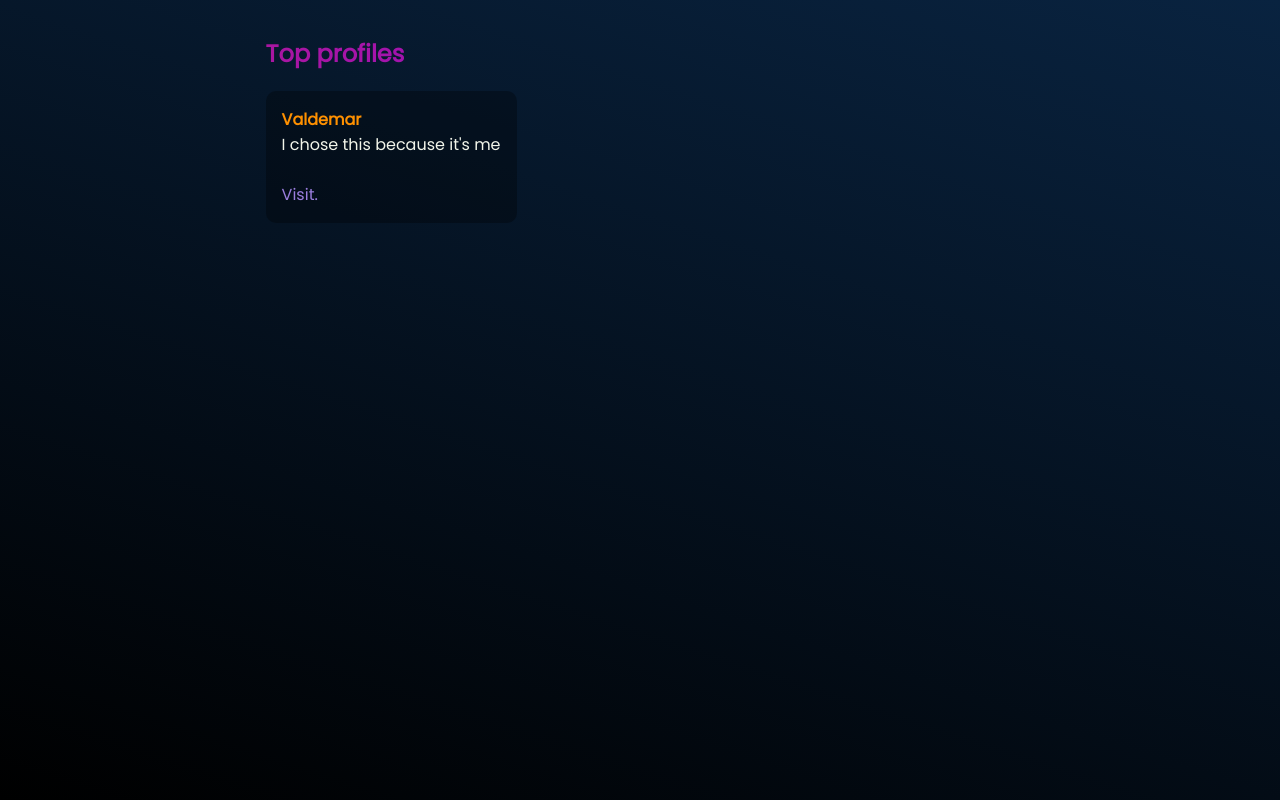
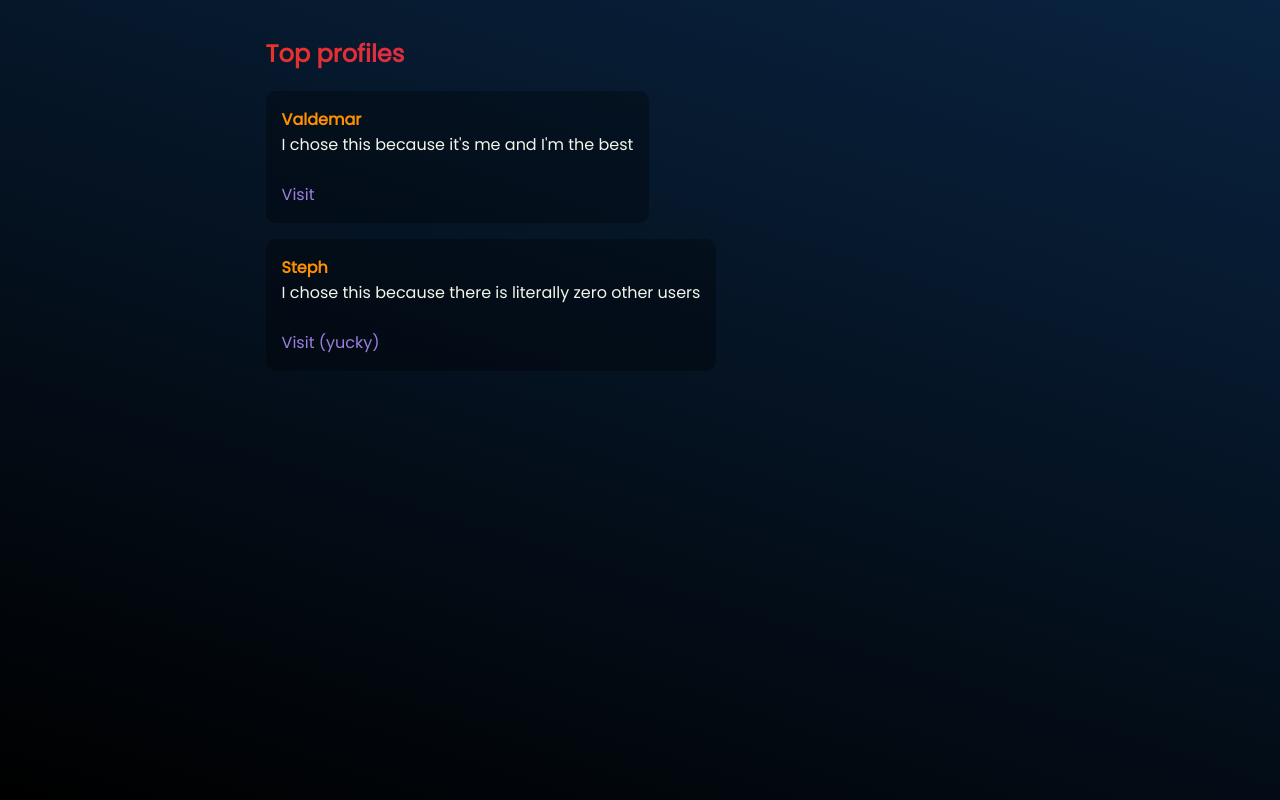
Before and after one commit to graveyardadmin/profilesite, a Next.js app: page /top in a window 1280 px wide. Built offline with nearby package versions, Linux system fonts and the light colour scheme.

Commit message:
Added LinkCard component. Modified magic class style animation. Modified top page to use LinkCard element.

```diff
--- /dev/null
+++ b/components/LinkCard.js
@@ -0,0 +1,12 @@
+export default function LinkCard(props) {
+  return(
+    <p className="background">
+      <b className="orange">{props.title}</b>
+      <br/>
+      {props.description}
+      <br/>
+      <br/>
+      <a href={props.url}>{props.link_text}</a>
+    </p>
+  );
+}
--- a/pages/top.js
+++ b/pages/top.js
@@ -1,4 +1,5 @@
 import HomeButton from "@/components/HomeButton";
+import LinkCard from "@/components/LinkCard";
 import Link from "next/link";
 
 export default function Top() {
@@ -7,14 +8,19 @@ export default function Top() {
       <section className="template-section">
         <h1 className="magic">Top profiles</h1>
 
-        <p className="background">
-          <b className="orange">Valdemar</b>
-          <br/>
-          I chose this because it's me
-          <br/>
-          <br/>
-          <Link href="/users/valdemar">Visit.</Link>
-        </p>
+        <LinkCard
+          title="Valdemar"
+          description="I chose this because it's me and I'm the best"
+          url="/users/valdemar"
+          link_text="Visit"
+        />
+
+        <LinkCard
+          title="Steph"
+          description="I chose this because there is literally zero other users"
+          url="/users/steph"
+          link_text="Visit (yucky)"
+        />
 
       </section>
 
--- a/styles/globals.css
+++ b/styles/globals.css
@@ -131,21 +131,21 @@ div.center-section{
 
 @keyframes gradient {
   0% {
-    background-position: 0% 50%;
+    background-position: 25% 100%;
   }
   50% {
-    background-position: 100% 50%;
+    background-position: 50% 100%;
   }
   100% {
-    background-position: 0% 50%;
+    background-position: 25% 100%;
   }
 }
 
 .magic {
   background: linear-gradient(120deg, rgb(255, 60, 0) 0px, rgb(119, 0, 255) 100%);
 
-  background-size: 400% 400%;
-  animation: gradient 20s ease infinite;
+  background-size: 200% 200%;
+  animation: gradient 5s linear infinite;
 
   -webkit-background-clip: text;
   background-clip: text;
@@ -208,7 +208,7 @@ div.center-section{
 
     animation-name: slideInTop;
     animation-duration: 0.2s;
-    animation-timing-function: cubic-bezier(0.075, 0.82, 0.165, 1);
+    animation-timing-function: ease-out;
   }
 }
 
```
